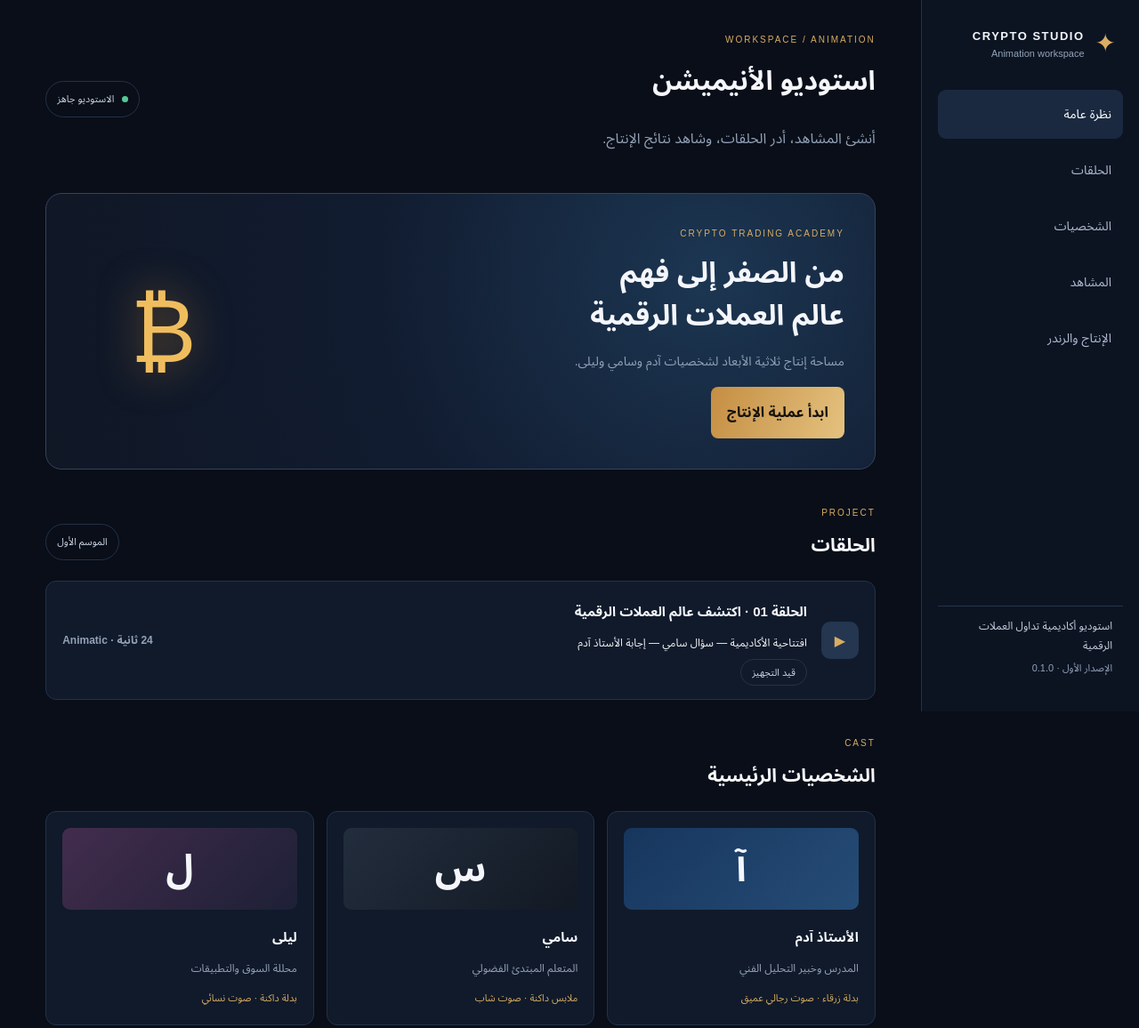
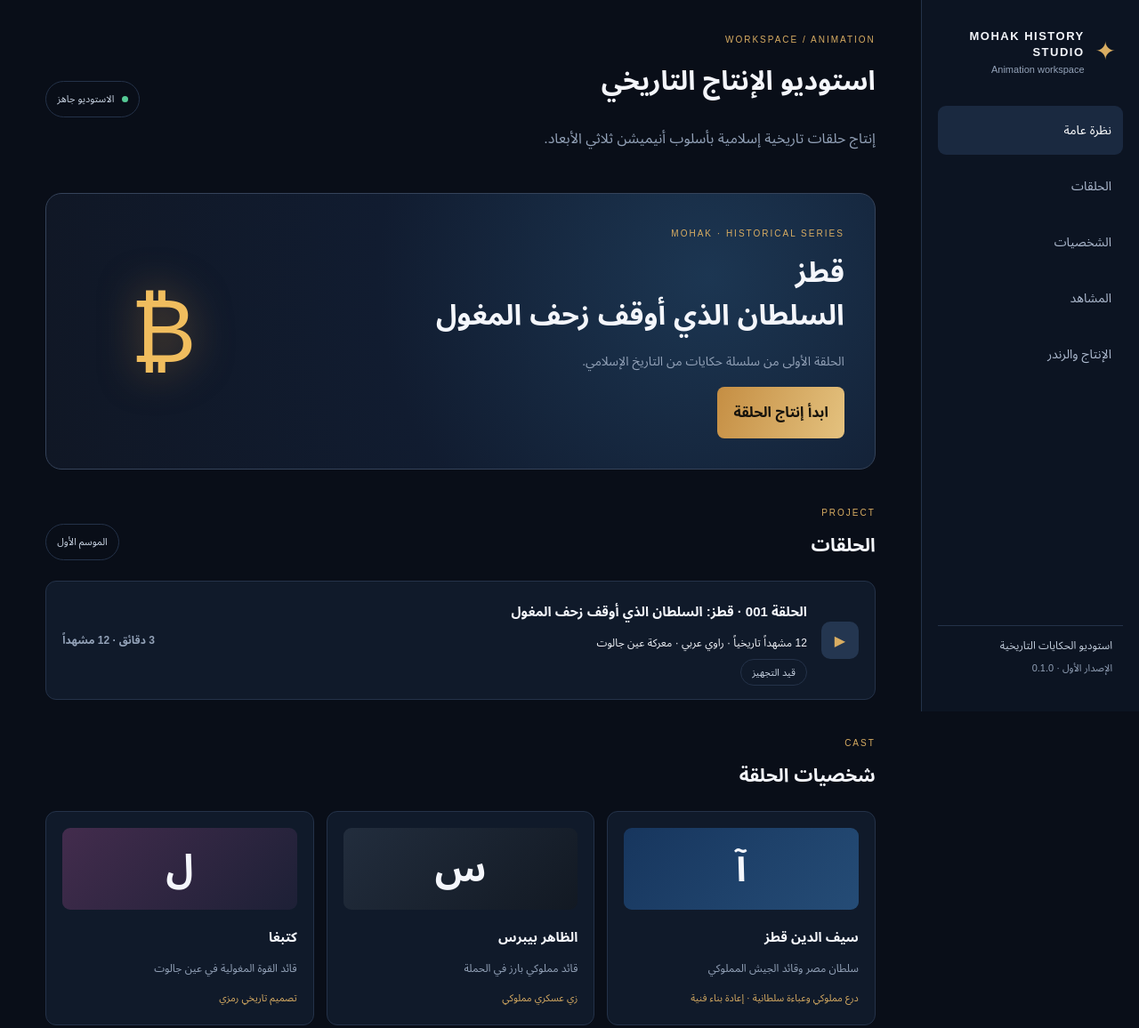
Before and after one commit to ziedb1132-cpu/Mohak, a plain HTML site: page web/index.html in a window 1280 px wide. Shown: the top 1156 px of the page at 89% size. Drawn offline with Linux system fonts and the light colour scheme; no server answers.

Commit message:
Adapt studio interface for Qutuz historical episode

```diff
--- a/web/index.html
+++ b/web/index.html
@@ -3,23 +3,23 @@
 <head>
   <meta charset="utf-8"><meta name="viewport" content="width=device-width,initial-scale=1">
   <meta name="theme-color" content="#090e18">
-  <title>Crypto Animation Studio</title>
+  <title>Mohak · استوديو الحكايات التاريخية</title>
   <link rel="stylesheet" href="/css/style.css">
 </head>
 <body>
   <aside class="sidebar">
-    <div class="brand"><span class="brand-mark">✦</span><div><b>CRYPTO STUDIO</b><small>Animation workspace</small></div></div>
+    <div class="brand"><span class="brand-mark">✦</span><div><b>MOHAK HISTORY STUDIO</b><small>Animation workspace</small></div></div>
     <nav><a class="active" href="#overview">نظرة عامة</a><a href="#episodes">الحلقات</a><a href="#characters">الشخصيات</a><a href="#scenes">المشاهد</a><a href="#render">الإنتاج والرندر</a></nav>
-    <div class="side-note">استوديو أكاديمية تداول العملات الرقمية<br><span>الإصدار الأول · 0.1.0</span></div>
+    <div class="side-note">استوديو الحكايات التاريخية<br><span>الإصدار الأول · 0.1.0</span></div>
   </aside>
   <main>
-    <header><div><span class="eyebrow">WORKSPACE / ANIMATION</span><h1>استوديو الأنيميشن</h1><p>أنشئ المشاهد، أدر الحلقات، وشاهد نتائج الإنتاج.</p></div><span class="status"><i></i> الاستوديو جاهز</span></header>
-    <section class="hero" id="overview"><div><span class="eyebrow">CRYPTO TRADING ACADEMY</span><h2>من الصفر إلى فهم<br>عالم العملات الرقمية</h2><p>مساحة إنتاج ثلاثية الأبعاد لشخصيات آدم وسامي وليلى.</p><a class="primary" href="#render">ابدأ عملية الإنتاج</a></div><div class="orb">₿</div></section>
-    <section class="section" id="episodes"><div class="section-head"><div><span class="eyebrow">PROJECT</span><h2>الحلقات</h2></div><span class="tag">الموسم الأول</span></div><article class="episode"><div class="episode-icon">▶</div><div class="episode-info"><h3>الحلقة 01 · اكتشف عالم العملات الرقمية</h3><p>افتتاحية الأكاديمية — سؤال سامي — إجابة الأستاذ آدم</p><span class="tag">قيد التجهيز</span></div><strong>24 ثانية · Animatic</strong></article></section>
-    <section class="section" id="characters"><div class="section-head"><div><span class="eyebrow">CAST</span><h2>الشخصيات الرئيسية</h2></div></div><div class="cards"><article class="person"><div class="avatar adam">آ</div><h3>الأستاذ آدم</h3><p>المدرس وخبير التحليل الفني</p><small>بدلة زرقاء · صوت رجالي عميق</small></article><article class="person"><div class="avatar sami">س</div><h3>سامي</h3><p>المتعلم المبتدئ الفضولي</p><small>ملابس داكنة · صوت شاب</small></article><article class="person"><div class="avatar leila">ل</div><h3>ليلى</h3><p>محللة السوق والتطبيقات</p><small>بدلة داكنة · صوت نسائي</small></article></div></section>
+    <header><div><span class="eyebrow">WORKSPACE / ANIMATION</span><h1>استوديو الإنتاج التاريخي</h1><p>إنتاج حلقات تاريخية إسلامية بأسلوب أنيميشن ثلاثي الأبعاد.</p></div><span class="status"><i></i> الاستوديو جاهز</span></header>
+    <section class="hero" id="overview"><div><span class="eyebrow">MOHAK · HISTORICAL SERIES</span><h2>قطز<br>السلطان الذي أوقف زحف المغول</h2><p>الحلقة الأولى من سلسلة حكايات من التاريخ الإسلامي.</p><a class="primary" href="#render">ابدأ إنتاج الحلقة</a></div><div class="orb">₿</div></section>
+    <section class="section" id="episodes"><div class="section-head"><div><span class="eyebrow">PROJECT</span><h2>الحلقات</h2></div><span class="tag">الموسم الأول</span></div><article class="episode"><div class="episode-icon">▶</div><div class="episode-info"><h3>الحلقة 001 · قطز: السلطان الذي أوقف زحف المغول</h3><p>12 مشهداً تاريخياً · راوي عربي · معركة عين جالوت</p><span class="tag">قيد التجهيز</span></div><strong>3 دقائق · 12 مشهداً</strong></article></section>
+    <section class="section" id="characters"><div class="section-head"><div><span class="eyebrow">CAST</span><h2>شخصيات الحلقة</h2></div></div><div class="cards"><article class="person"><div class="avatar adam">آ</div><h3>سيف الدين قطز</h3><p>سلطان مصر وقائد الجيش المملوكي</p><small>درع مملوكي وعباءة سلطانية · إعادة بناء فنية</small></article><article class="person"><div class="avatar sami">س</div><h3>الظاهر بيبرس</h3><p>قائد مملوكي بارز في الحملة</p><small>زي عسكري مملوكي</small></article><article class="person"><div class="avatar leila">ل</div><h3>كتبغا</h3><p>قائد القوة المغولية في عين جالوت</p><small>تصميم تاريخي رمزي</small></article></div></section>
     <section class="section" id="scenes"><div class="section-head"><div><span class="eyebrow">STORYBOARD</span><h2>لوحة المشاهد</h2></div></div><div id="scene-list" class="scene-list"><div class="scene-row"><b>01</b><div><strong>افتتاحية أكاديمية التداول</strong><small>8 ثوانٍ · مخطط</small></div></div><div class="scene-row"><b>02</b><div><strong>سؤال سامي</strong><small>8 ثوانٍ · مخطط</small></div></div><div class="scene-row"><b>03</b><div><strong>إجابة الأستاذ آدم</strong><small>8 ثوانٍ · مخطط</small></div></div></div></section>
-    <section class="section" id="render"><div class="section-head"><div><span class="eyebrow">RENDER PIPELINE</span><h2>معاينة الفيديو</h2></div></div><div class="preview"><video id="video" controls playsinline></video><div id="empty-preview" class="empty"><span>▶</span><b>لا يوجد فيديو منتج بعد</b><small>شغّل الرندر لإنتاج أول معاينة ثلاثية الأبعاد.</small></div></div><div class="actions"><button id="render-btn" class="primary">إنتاج المشهد التجريبي</button><span id="render-status">يتطلب تشغيل Python وBlender على جهاز الإنتاج.</span></div></section>
-    <footer>Crypto Animation Studio <span>Python · HTML · Blender</span></footer>
+    <section class="section" id="render"><div class="section-head"><div><span class="eyebrow">RENDER PIPELINE</span><h2>معاينة الفيديو</h2></div></div><div class="preview"><video id="video" controls playsinline></video><div id="empty-preview" class="empty"><span>▶</span><b>لا يوجد فيديو منتج بعد</b><small>شغّل الرندر لإنتاج الحلقة التاريخية كاملة.</small></div></div><div class="actions"><button id="render-btn" class="primary">إنتاج حلقة قطز (3 دقائق)</button><span id="render-status">يتطلب تشغيل Python وBlender على جهاز الإنتاج.</span></div></section>
+    <footer>Mohak Historical Studio <span>Python · HTML · Blender</span></footer>
   </main>
   <script src="/js/studio.js"></script>
 </body></html>
```
